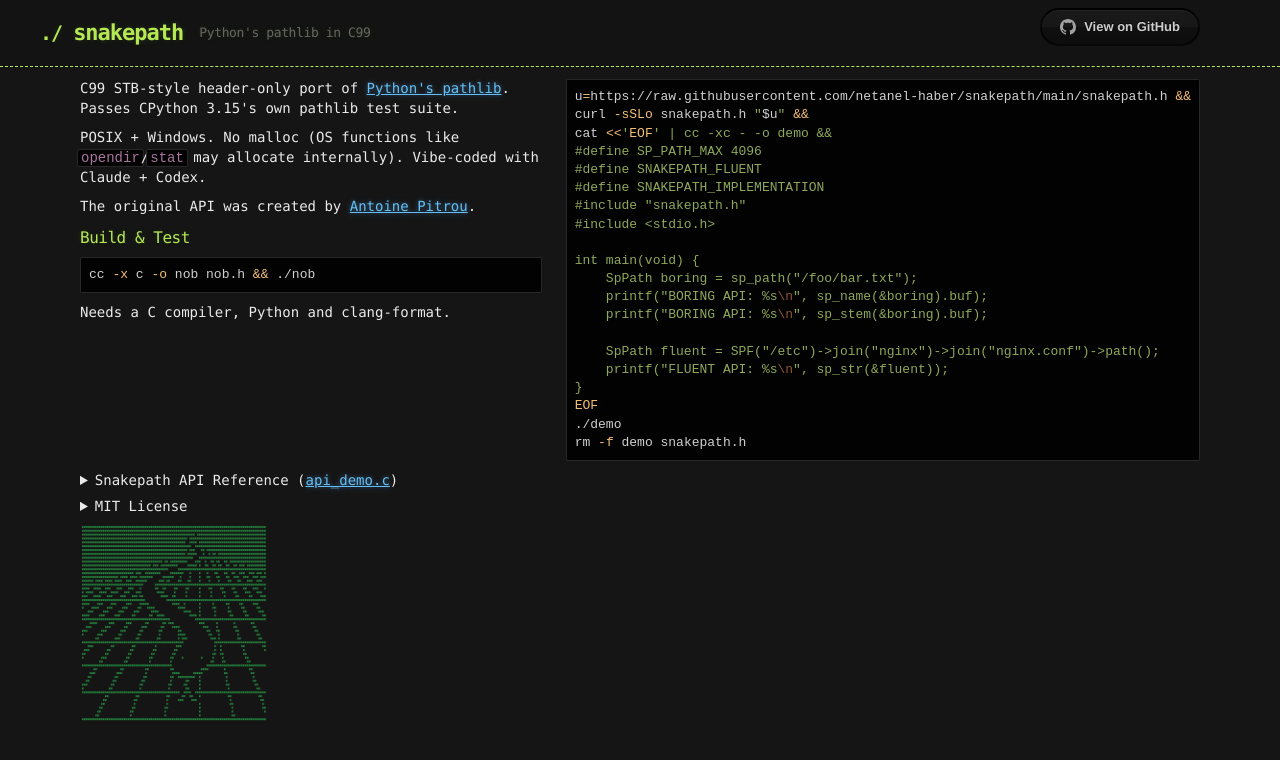
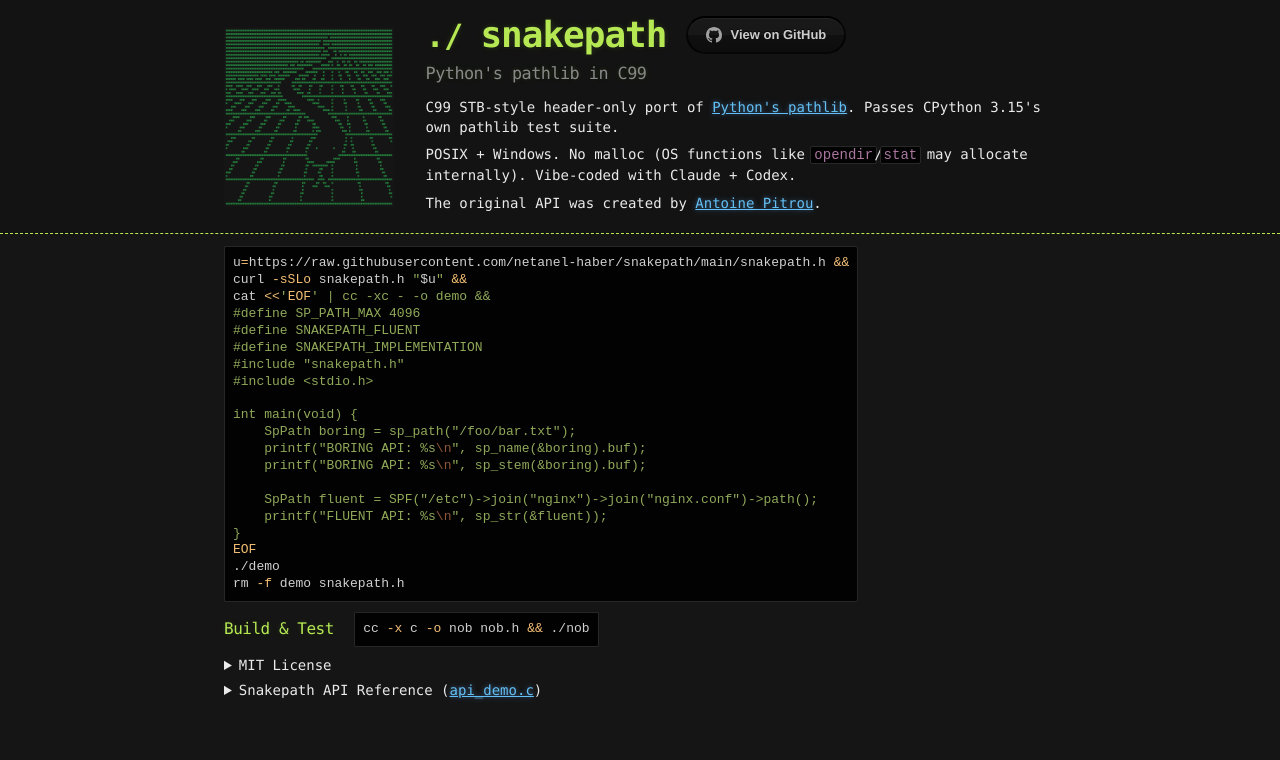
Before and after one commit to netanel-haber/snakepath, a Jekyll site: the page built from README.md, in a window 1280 px wide. Shown: the top 760 px of the page. Built offline with Jekyll 4.4.1, drawn with Linux system fonts in a browser that asks for light colours; our own code applies the rules of GitHub Pages for plain Markdown files; some of the changed text lies outside the part shown.

Commit message:
Site: hero header and one centered column; CI screenshots the site (#109)
* Site: intro and logo left, demo code and build right; CI screenshots the site

The last layout left an empty gap under the build steps and the logo alone
under the collapsibles. Now the intro and the logo fill the left column,
the demo code and Build & Test the right, and the API reference and
license span both below. Everything fits at 1333x730 with the sections
closed.

On a PR, the site-screenshot job builds the site with GitHub Pages' own
Jekyll builder and uploads a 1920x1080 screenshot, unzipped and linked
from the job summary, to look at before merging.

Co-Authored-By: Claude Opus 5.5 <noreply@anthropic.com>

* Site: logo, intro and demo code in three columns with small margins

The two-column layout read as messy and left wide margins. Now the logo,
the intro (Build & Test at its bottom) and the demo code are three
top-aligned columns whose bottoms meet, the header lines up with them,
side margins are 2rem with content up to 1760px, and from 1700px
everything is 12.5% larger. The collapsibles stay full width below.

Co-Authored-By: Claude Opus 5.5 <noreply@anthropic.com>

* Site: content up to 1520px instead of 1760px

1760px read as too wide at full HD. The logo column tops out at 300px and
the gaps are 1.5rem, so the intro keeps room at both 1333 and 1920.

Co-Authored-By: Claude Opus 5.5 <noreply@anthropic.com>

* Site: hero header and one centered column

The logo, a large title with the GitHub button beside it, the tagline and
the README's intro make up the header. The layout splits the README on a
marker comment after the intro, so the intro still lives only in the
README. Below it, one column: the demo code, Build & Test on one line with
its command, the license, and the API reference last. The page is a
centered column at most 52rem wide and fits at 1333x730.

The README drops the requirements line, and lists the license before the
API reference.

Co-Authored-By: Claude Opus 5.5 <noreply@anthropic.com>

---------

Co-authored-by: Claude Opus 5.5 <noreply@anthropic.com>

````diff
--- a/README.md
+++ b/README.md
@@ -5,6 +5,8 @@ POSIX + Windows. No malloc (OS functions like `opendir`/`stat` may allocate inte
 Vibe-coded with Claude + Codex.
 
 The original API was created by [Antoine Pitrou](https://peps.python.org/pep-0428/).
+
+<!-- The site shows the text above in its header, beside the logo. -->
 
 ```bash
 u=https://raw.githubusercontent.com/netanel-haber/snakepath/main/snakepath.h &&
@@ -35,8 +37,28 @@ rm -f demo snakepath.h
 cc -x c -o nob nob.h && ./nob
 ```
 
-Needs a C compiler, Python and clang-format.
+<details>
+<summary>MIT License</summary>
+Copyright (c) 2026 Netanel Haber
 
+Permission is hereby granted, free of charge, to any person obtaining a copy
+of this software and associated documentation files (the "Software"), to deal
+in the Software without restriction, including without limitation the rights
+to use, copy, modify, merge, publish, distribute, sublicense, and/or sell
+copies of the Software, and to permit persons to whom the Software is
+furnished to do so, subject to the following conditions:
+
+The above copyright notice and this permission notice shall be included in all
+copies or substantial portions of the Software.
+
+THE SOFTWARE IS PROVIDED "AS IS", WITHOUT WARRANTY OF ANY KIND, EXPRESS OR
+IMPLIED, INCLUDING BUT NOT LIMITED TO THE WARRANTIES OF MERCHANTABILITY,
+FITNESS FOR A PARTICULAR PURPOSE AND NONINFRINGEMENT. IN NO EVENT SHALL THE
+AUTHORS OR COPYRIGHT HOLDERS BE LIABLE FOR ANY CLAIM, DAMAGES OR OTHER
+LIABILITY, WHETHER IN AN ACTION OF CONTRACT, TORT OR OTHERWISE, ARISING FROM,
+OUT OF OR IN CONNECTION WITH THE SOFTWARE OR THE USE OR OTHER DEALINGS IN THE
+SOFTWARE.
+</details>
 
 <details markdown="1">
 <summary>Snakepath API Reference (<a href="https://github.com/netanel-haber/snakepath/blob/main/api_demo.c">api_demo.c</a>)</summary>
@@ -439,28 +461,5 @@ int main(void) {
 
 </details>
 
-<details>
-<summary>MIT License</summary>
-Copyright (c) 2026 Netanel Haber
-
-Permission is hereby granted, free of charge, to any person obtaining a copy
-of this software and associated documentation files (the "Software"), to deal
-in the Software without restriction, including without limitation the rights
-to use, copy, modify, merge, publish, distribute, sublicense, and/or sell
-copies of the Software, and to permit persons to whom the Software is
-furnished to do so, subject to the following conditions:
-
-The above copyright notice and this permission notice shall be included in all
-copies or substantial portions of the Software.
-
-THE SOFTWARE IS PROVIDED "AS IS", WITHOUT WARRANTY OF ANY KIND, EXPRESS OR
-IMPLIED, INCLUDING BUT NOT LIMITED TO THE WARRANTIES OF MERCHANTABILITY,
-FITNESS FOR A PARTICULAR PURPOSE AND NONINFRINGEMENT. IN NO EVENT SHALL THE
-AUTHORS OR COPYRIGHT HOLDERS BE LIABLE FOR ANY CLAIM, DAMAGES OR OTHER
-LIABILITY, WHETHER IN AN ACTION OF CONTRACT, TORT OR OTHERWISE, ARISING FROM,
-OUT OF OR IN CONNECTION WITH THE SOFTWARE OR THE USE OR OTHER DEALINGS IN THE
-SOFTWARE.
-</details>
-
 
 <img height="200px" src="./snakepath.png" alt="snake ascii art that also looks like a path"/>
--- a/_layouts/default.html
+++ b/_layouts/default.html
@@ -69,7 +69,7 @@
       line-height: 1.4;
       font-family: Monaco, "Bitstream Vera Sans Mono", "Lucida Console", Terminal, monospace;
     }
-    .container { width: 90%; max-width: 1000px; margin: 0 auto; }
+    .container { max-width: 52rem; margin: 0 auto; padding: 0 2rem; }
     section { display: block; margin: 0 0 0.75rem 0; }
     h1, h2, h3, h4, h5, h6 { margin: 0 0 0.75rem; }
     li { line-height: 1.4; }
@@ -78,12 +78,17 @@
       width: 100%;
       border-bottom: 1px dashed #b5e853;
       padding: 0.75rem 0;
-      margin: 0 0 1.25rem 0;
+      margin: 0 0 0.75rem 0;
     }
+    .hero { display: grid; grid-template-columns: auto minmax(0, 1fr); column-gap: 2rem; align-items: center; }
+    .hero .logo { display: block; height: 180px; width: auto; }
+    .hero p { margin: 0 0 0.5rem; max-width: 60em; }
+    .hero .title { display: flex; flex-wrap: wrap; align-items: center; column-gap: 1.25rem; }
+    .hero #downloads { margin: 0; }
     header h1 {
-      font-size: 1.375rem;
+      font-size: 2.25rem;
       line-height: 1.3;
-      margin: 0 0 0 -40px;
+      margin: 0;
       font-weight: bold;
       font-family: Monaco, "Bitstream Vera Sans Mono", "Lucida Console", Terminal, monospace;
       color: #b5e853;
@@ -91,9 +96,8 @@
       letter-spacing: -1px;
       -webkit-font-smoothing: antialiased;
     }
-    @media (max-width: 1000px) { header h1 { margin-left: 0; } }
-    header h1:before { content: "./ "; font-size: 1.25rem; }
-    header h2 { font-size: 0.8125rem; font-weight: 300; color: #666; }
+    header h1:before { content: "./ "; font-size: 2rem; }
+    header h2 { font-size: 1.05rem; font-weight: 300; color: #888; margin: 0.2rem 0 0.8rem; }
     #downloads .btn { display: inline-block; text-align: center; margin: 0; }
     #main_content { width: 100%; -webkit-font-smoothing: antialiased; }
     section img { max-width: 100%; }
@@ -118,6 +122,7 @@
       border: 1px solid rgba(255, 255, 255, 0.15);
       padding: 0.5rem;
       font-size: 0.8125rem;
+      line-height: 1.3;
       color: #b5e853;
       border-radius: 2px;
       word-wrap: normal;
@@ -161,41 +166,46 @@
     }
     a { color: #63c0f5; text-shadow: 0 0 5px rgba(104, 182, 255, 0.5); }
     #a-title { text-decoration: none; }
-    @media (min-width: 1100px) {
-      header { padding: 0.5rem 0; margin-bottom: 0.75rem; }
-      header .container { display: flex; align-items: center; gap: 1rem; }
-      header h1 { margin-bottom: 0; }
-      header h2 { margin: 0; flex: 1; }
-      .container { max-width: 1120px; }
-      #main_content { display: grid; grid-template-columns: minmax(0, 1fr) max-content; grid-template-rows: repeat(6, auto) 1fr; column-gap: 1.5rem; }
-      #main_content > div.highlighter-rouge:first-of-type { grid-column: 2; grid-row: 1 / -1; }
-      #main_content > details, #main_content > p:last-child { grid-column: 1 / -1; }
-      #main_content p { margin: 0 0 0.6rem; }
-      #main_content pre { margin: 0 0 0.6rem; }
-      #main_content h2 { margin-bottom: 0.5rem; }
-      #main_content details { margin-bottom: 0.4rem; }
-      #main_content img { height: 200px; width: auto; }
+    #main_content div.highlighter-rouge { width: fit-content; max-width: 100%; }
+    #main_content p, #main_content pre { margin: 0 0 0.6rem; }
+    #main_content h2 { margin: 0.6rem 0 0.35rem; }
+    #main_content details { margin-bottom: 0.3rem; }
+    #main_content #build--test, #build--test + div.highlighter-rouge { display: inline-block; vertical-align: middle; margin: 0 0.75rem 0.6rem 0; }
+    #build--test + div.highlighter-rouge pre { margin: 0; }
+    #main_content > p:has(> img[src$="snakepath.png"]) { display: none; }
+    @media (max-width: 700px) {
+      .container { padding: 0 1rem; }
+      .hero { grid-template-columns: 1fr; row-gap: 0.75rem; }
+      .hero .logo { height: 140px; }
     }
+    @media (min-width: 1700px) { html { font-size: 112.5%; } }
   </style>
 </head>
 
 <body>
+  {%- comment -%} The README's intro, everything before its marker comment, goes in the header beside the logo. {%- endcomment -%}
+  {%- assign parts = content | split: "<!-- The site shows the text above in its header, beside the logo. -->" %}
   <header>
-    <div class="container">
+    <div class="container hero">
+      <img class="logo" src="./snakepath.png" alt="snake ascii art that also looks like a path" />
+      <div>
+        <div class="title">
           <a id="a-title" href="/">
             <h1>snakepath</h1>
           </a>
-      <h2>Python's pathlib in C99
-      </h2>
           <section id="downloads">
             <a href="https://github.com/netanel-haber/snakepath" class="btn btn-github">
               <span class="icon"></span>View on GitHub</a>
           </section>
         </div>
+        <h2>Python's pathlib in C99</h2>
+{{ parts[0] }}
+      </div>
+    </div>
   </header>
   <div class="container">
     <section id="main_content">
-{{ content }}
+{{ parts[1] }}
     </section>
   </div>
   <!-- Cloudflare Web Analytics -->
````
Also changed, not shown: AGENTS.md (+2 -0 lines), .github/workflows/ci.yml. Lines whose indentation alone changed are shown as unchanged.
